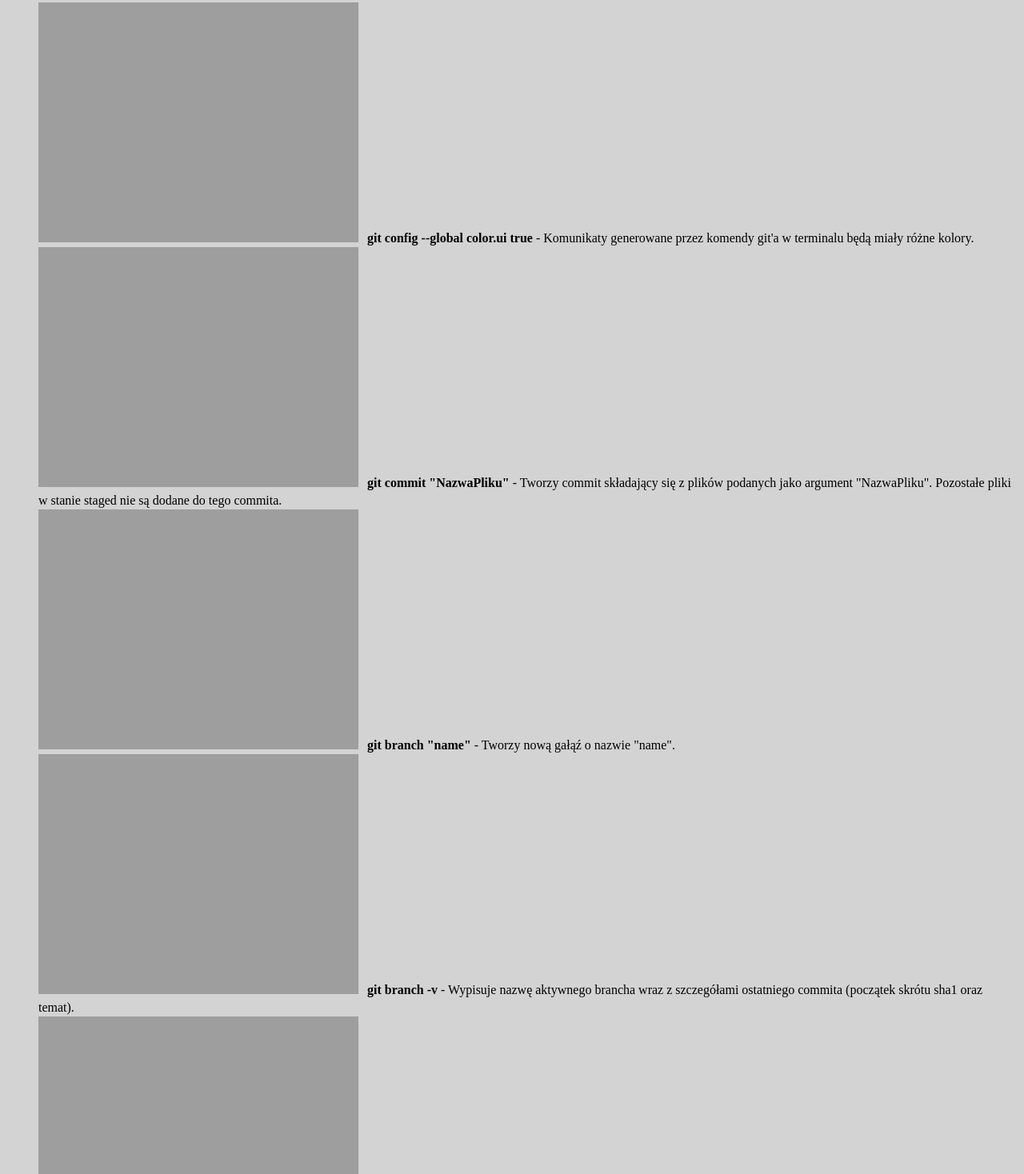
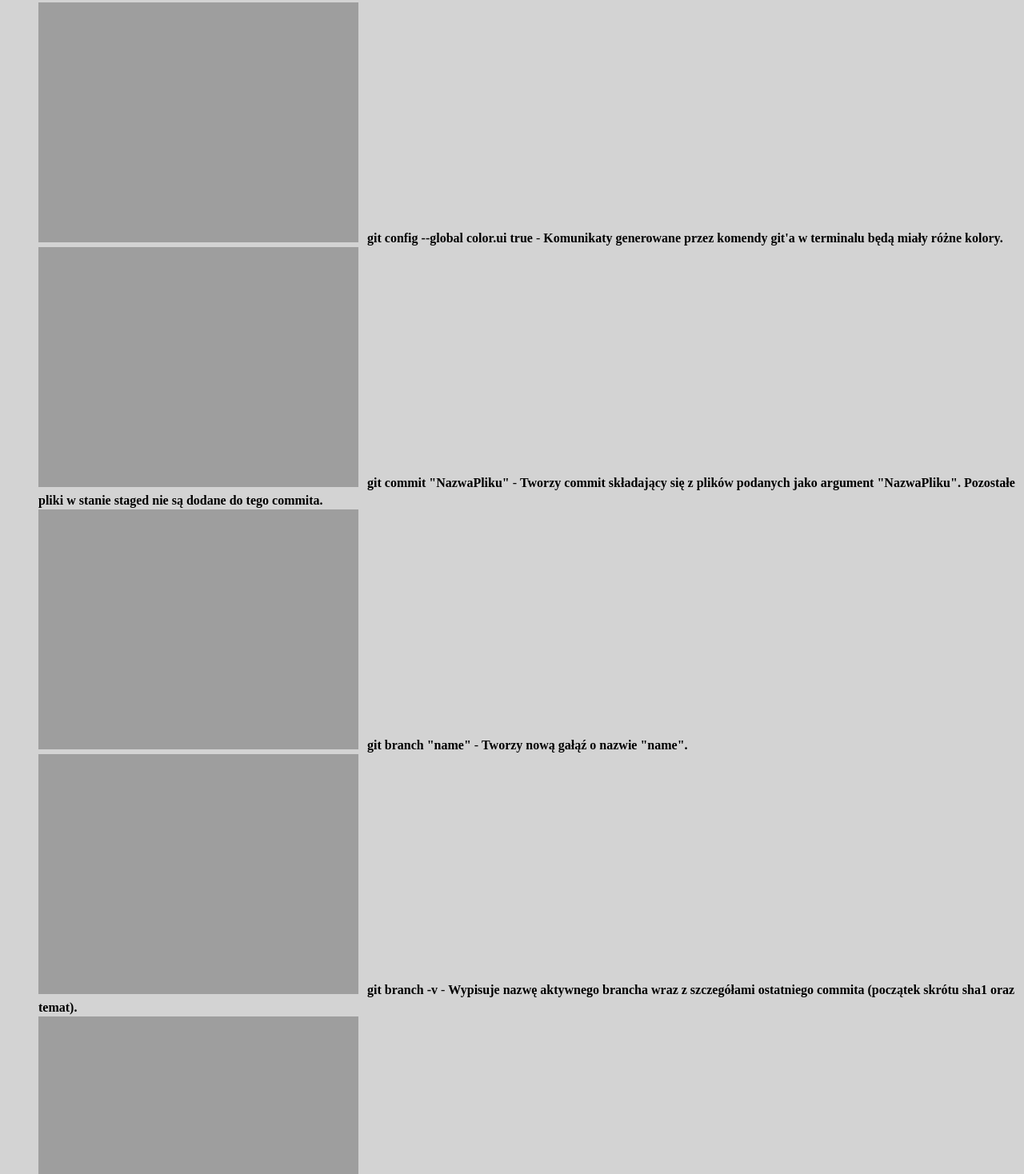
Before and after one commit to phan212/DINO2016-17, a plain HTML site: page index.html in a window 1280 px wide. Shown: the part 3449-4917 px from the top of the page at 80% size. Drawn offline with Linux system fonts and the light colour scheme.

Commit message:
Commit Dominiki

```diff
--- a/index.html
+++ b/index.html
@@ -78,16 +78,16 @@ ul.tick{
 <h2>Zadania dla grupy 1CF</h2>
 <ul class = "tick">
 	<li>
-		<strong>git config --global color.ui true</strong> - <span>Komunikaty generowane przez komendy git'a w terminalu będą miały różne kolory. </span>
+		<strong>git config --global color.ui true</strong> - <span><b>Komunikaty generowane przez komendy git'a w terminalu będą miały różne kolory.</b> </span>
 	</li>
 	<li>
-		<strong>git commit "NazwaPliku"</strong> - <span>Tworzy commit składający się z plików podanych jako argument "NazwaPliku". Pozostałe pliki w stanie staged nie są dodane do tego commita.</span>
+		<strong>git commit "NazwaPliku"</strong> - <span><b>Tworzy commit składający się z plików podanych jako argument "NazwaPliku". Pozostałe pliki w stanie staged nie są dodane do tego commita.</b></span>
 	</li>
 	<li>
-		<strong>git branch "name"</strong> - <span>Tworzy nową gałąź o nazwie "name".</span>
+		<strong>git branch "name"</strong> - <span><b>Tworzy nową gałąź o nazwie "name".</b></span>
 	</li>
 	<li>
-		<strong>git branch -v</strong> - <span>Wypisuje nazwę aktywnego brancha wraz z szczegółami ostatniego commita (początek skrótu sha1 oraz temat).</span>
+		<strong>git branch -v</strong> - <span><b>Wypisuje nazwę aktywnego brancha wraz z szczegółami ostatniego commita (początek skrótu sha1 oraz temat).</b></span>
 	</li>
 	<li>
 		<strong>git push "remote" "branch"</strong> - <span>Wysyła zmiany z ostatniego commita w lokalnej gałęzi "branch" do zdalnego repozytorium "remote".</span>
```
